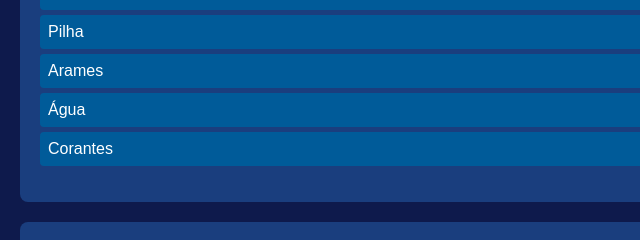
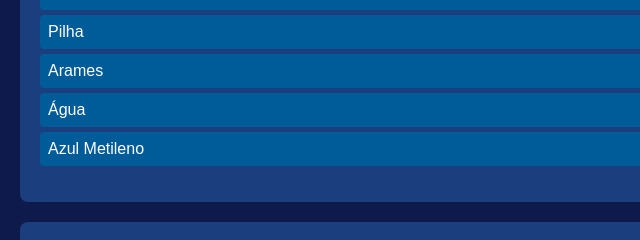
Before and after one commit to dyxm9/CONDEX, a plain HTML site: page index.html in a window 1280 px wide. Shown: the part 1063-1303 px from the top of the page, 0-640 px from the left. Drawn offline with Linux system fonts and the light colour scheme.

Commit message:
Atualizar o index.html

```diff
--- a/index.html
+++ b/index.html
@@ -120,7 +120,7 @@
             <li>Pilha</li>
             <li>Arames</li>
             <li>Água</li>
-            <li>Corantes</li>
+            <li>Azul Metileno</li>
         </ul>
     </section>
 
```
